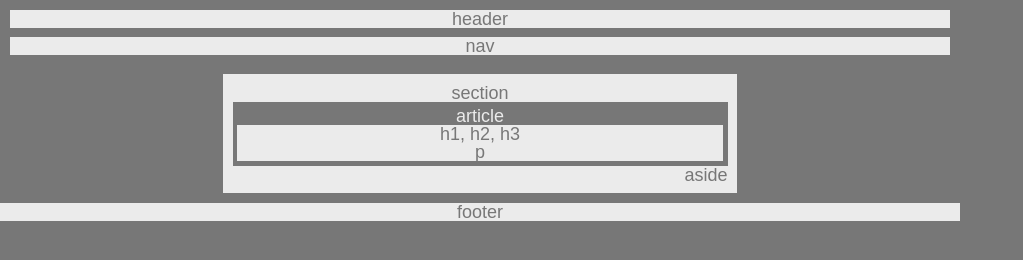
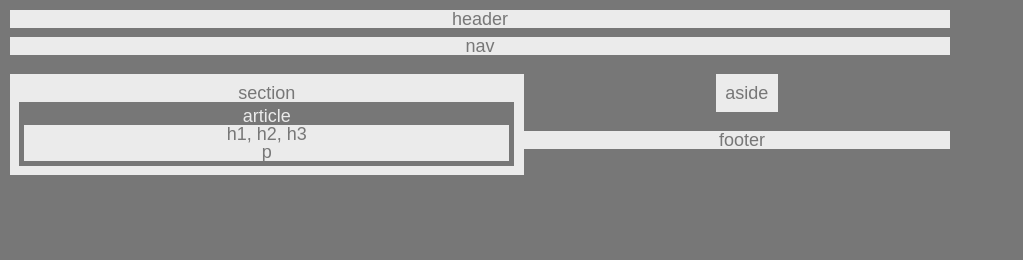
Before and after one commit to JKD22/HW-Wireframe, a plain HTML site: page index.html in a window 1280 px wide. Shown: the whole page, without its empty margins (0-1023 px from the left). Drawn offline with Linux system fonts and the light colour scheme.

Commit message:
Moved aside outside of Section

```diff
--- a/index.html
+++ b/index.html
@@ -10,17 +10,15 @@
     </header>
     <body class="bodyStyle">
         <nav class="contentStyle clearFix longDisplay">nav</nav>
-    <section class="contentStyle sectionDisplay">section
+        <section class="contentStyle shortDisplay floatLeft">section
             <article class="articleStyle articleDisplay">article
                 <header class="contentStyle">
                     <h1 class="h1pStyle">h1, h2, h3</h1>
                 </header>
                 <p class="h1pStyle">p</p>
             </article>
-        <div>
-            <aside class="contentStyle floatRight clearleft">aside</aside>
-        </div>
         </section>
-<footer class="contentStyle clearFix">footer</footer>
+        <aside class="contentStyle shortDisplay">aside</aside>
     </body>
+    <footer class="contentStyle longDisplay footerDisplay">footer</footer>
 </html>
--- a/style.css
+++ b/style.css
@@ -57,7 +57,7 @@ section {
     padding: 0% 0%;
 }
 
-.sectionDisplay {
+.shortDisplay {
     display: inline-block;
     margin: 1%;
     padding: 1%;
@@ -67,3 +67,7 @@ section {
     padding: 1%;
     margin: 0%;
 }
+
+.footerdisplay {
+    display: block;
+}
```
Lines whose indentation alone changed are shown as unchanged.
